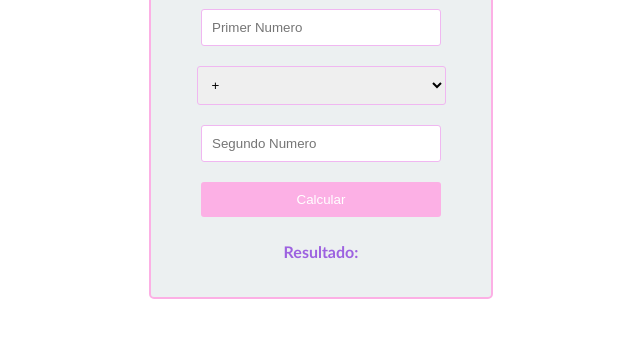
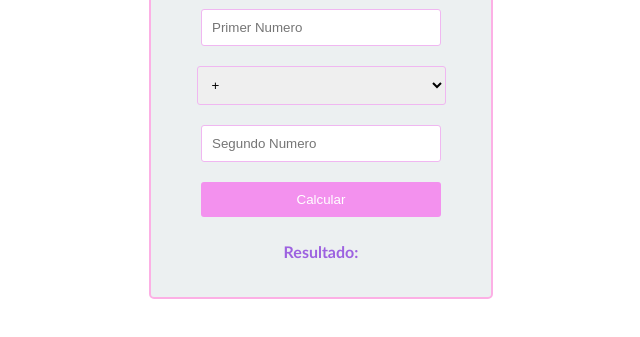
Before and after one commit to DGonella/desafio-15, a plain HTML site: page index.html in a window 1280 px wide. In both pictures the pointer is over the button "Calcular". Shown: the part 231-568 px from the top of the page, without its empty margins (319-959 px from the left). Drawn offline with Linux system fonts and the light colour scheme.

Commit message:
agregar button hover

```diff
--- a/css/styles.css
+++ b/css/styles.css
@@ -34,7 +34,9 @@ button {
     border-radius: 3px;
     cursor: pointer;
 }
-
+button:hover {
+    background-color: #f391ee;
+}
 #result {
     font-size: 16px;
     font-weight: bold;
```
